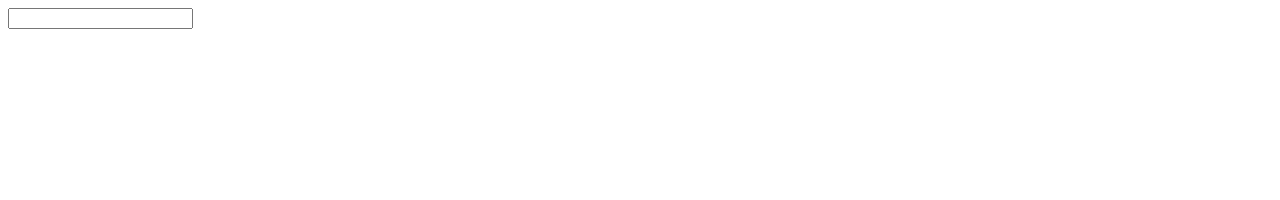
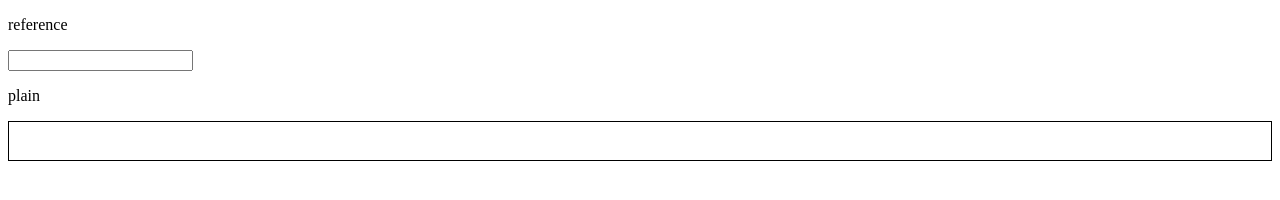
Before and after one commit to xhlsrj/qst, a website: page style/src/form/text.html in a window 1280 px wide. Drawn offline with Linux system fonts and the light colour scheme.

Commit message:
Add files via upload

```diff
--- a/style/src/form/text.html
+++ b/style/src/form/text.html
@@ -4,8 +4,27 @@
     <meta charset="UTF-8" />
     <meta name="viewport" content="width=device-width, initial-scale=1.0" />
     <title>text</title>
+    <link rel="stylesheet" href="../style.lib.css" />
+    <style>
+      .plain {
+        border: none;
+        outline: none;
+      }
+      .w100p {
+        width: 100%;
+      }
+      .box {
+        border: 1px solid #000;
+        padding: 10px;
+      }
+    </style>
   </head>
   <body>
+    <p>reference</p>
     <input type="text" />
+    <p>plain</p>
+    <div class="box">
+      <input type="text" class="plain w100p" />
+    </div>
   </body>
 </html>
```
